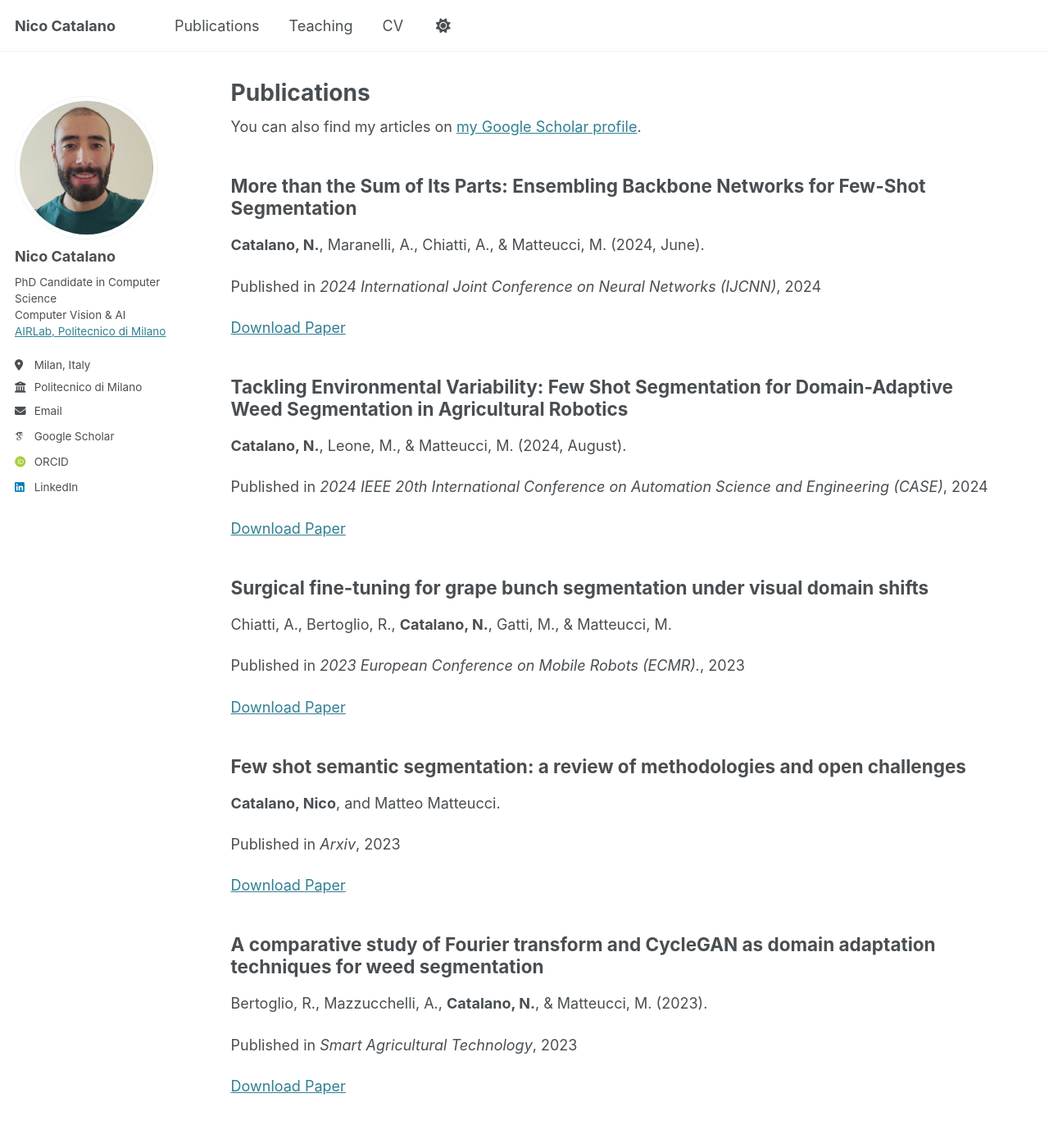
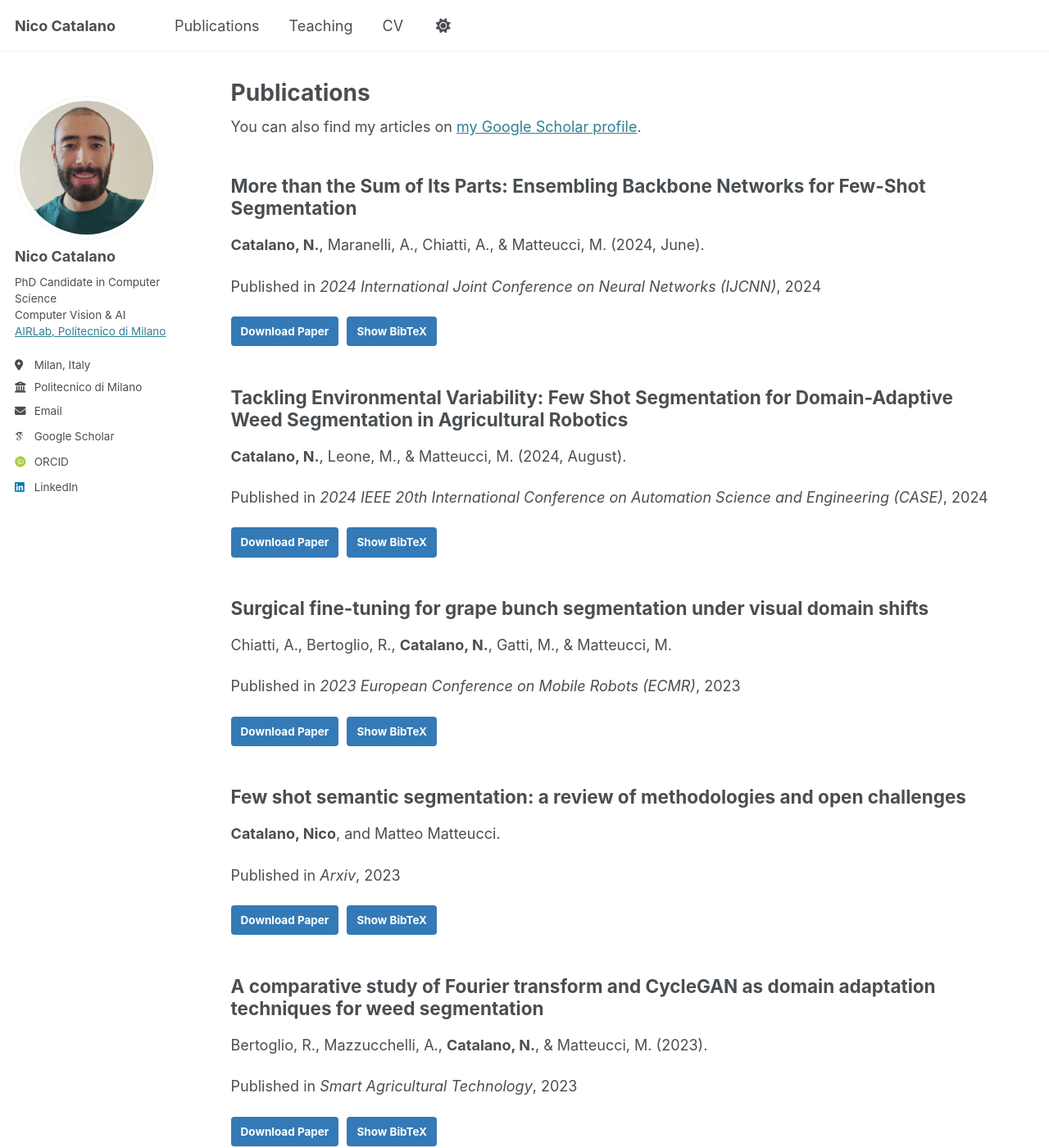
Before and after one commit to NicoCatalano/NicoCatalano.github.io, a Jekyll site: the page built from _pages/publications.html, in a window 1280 px wide and 1400 px high. Shown: the whole window at 82% size. Built offline with Jekyll 4.4.1, drawn with Linux system fonts in a browser that asks for light colours; some web fonts are replaced.

Commit message:
added bibtex on pubblications

```diff
--- a/_pages/publications.html
+++ b/_pages/publications.html
@@ -10,67 +10,157 @@ author_profile: true
     profile</a>.</div>
 {% endif %}
 
+<!-- Styles for buttons -->
+<style>
+  a.btn {
+    display: inline-block;
+    padding: 8px 12px;
+    background-color: #337ab7;
+    color: #fff;
+    text-decoration: none;
+    border-radius: 4px;
+    margin-right: 5px;
+  }
+
+  a.btn:hover {
+    background-color: #286090;
+  }
+</style>
+
+<!-- JavaScript to toggle BibTeX display -->
+<script>
+  function toggleBibtex(link) {
+    var bibtexDiv = link.parentNode.nextElementSibling;
+    if (bibtexDiv.style.display === "none" || bibtexDiv.style.display === "") {
+      bibtexDiv.style.display = "block";
+      link.textContent = "Hide BibTeX";
+    } else {
+      bibtexDiv.style.display = "none";
+      link.textContent = "Show BibTeX";
+    }
+  }
+</script>
 
 <div class="list__item">
-  <article class="archive__item" itemscope="" itemtype="http://schema.org/CreativeWork">
+  <article class="archive__item" itemscope itemtype="http://schema.org/CreativeWork">
     <h2 class="archive__item-title" itemprop="headline">
-      More than the Sum of Its Parts:
-      Ensembling Backbone Networks for Few-Shot Segmentation</h2>
+      More than the Sum of Its Parts: Ensembling Backbone Networks for Few-Shot Segmentation
+    </h2>
     <p><b>Catalano, N.</b>, Maranelli, A., Chiatti, A., &amp; Matteucci, M. (2024, June).</p>
     <p>Published in <i>2024 International Joint Conference on Neural Networks (IJCNN)</i>, 2024</p>
-    <p class="archive__item-excerpt" itemprop="description"></p>
-    <p></p>
-
-    <p><a href="https://arxiv.org/pdf/2402.06581">Download Paper</a></p>
+    <p>
+      <a class="btn" href="https://arxiv.org/pdf/2402.06581">Download Paper</a>
+      <a class="btn" href="#" onclick="toggleBibtex(this); return false;">Show BibTeX</a>
+    </p>
+    <div class="bibtex" style="display: none;">
+      <pre>
+@inproceedings{Catalano2024,
+  author    = {Catalano, N. and Maranelli, A. and Chiatti, A. and Matteucci, M.},
+  title     = {More than the Sum of Its Parts: Ensembling Backbone Networks for Few-Shot Segmentation},
+  booktitle = {2024 International Joint Conference on Neural Networks (IJCNN)},
+  year      = {2024},
+  month     = {June}
+}
+      </pre>
+    </div>
   </article>
 </div>
+
 <div class="list__item">
-  <article class="archive__item" itemscope="" itemtype="http://schema.org/CreativeWork">
-    <h2 class="archive__item-title" itemprop="headline"> Tackling Environmental Variability: Few Shot Segmentation for
-      Domain-Adaptive Weed Segmentation
-      in Agricultural Robotics </h2>
+  <article class="archive__item" itemscope itemtype="http://schema.org/CreativeWork">
+    <h2 class="archive__item-title" itemprop="headline">
+      Tackling Environmental Variability: Few Shot Segmentation for Domain-Adaptive Weed Segmentation in Agricultural
+      Robotics
+    </h2>
     <p><b>Catalano, N.</b>, Leone, M., &amp; Matteucci, M. (2024, August).</p>
     <p>Published in <i>2024 IEEE 20th International Conference on Automation Science and Engineering (CASE)</i>, 2024
     </p>
-    <p class="archive__item-excerpt" itemprop="description"></p>
-    <p></p>
-    <p><a href="https://ieeexplore.ieee.org/abstract/document/10711616">Download Paper</a></p>
+    <p>
+      <a class="btn" href="https://ieeexplore.ieee.org/abstract/document/10711616">Download Paper</a>
+      <a class="btn" href="#" onclick="toggleBibtex(this); return false;">Show BibTeX</a>
+    </p>
+    <div class="bibtex" style="display: none;">
+      <pre>
+@inproceedings{Catalano2024CASE,
+  author    = {Catalano, N. and Leone, M. and Matteucci, M.},
+  title     = {Tackling Environmental Variability: Few Shot Segmentation for Domain-Adaptive Weed Segmentation in Agricultural Robotics},
+  booktitle = {2024 IEEE 20th International Conference on Automation Science and Engineering (CASE)},
+  year      = {2024},
+  month     = {August}
+}
+      </pre>
+    </div>
   </article>
 </div>
+
 <div class="list__item">
-  <article class="archive__item" itemscope="" itemtype="http://schema.org/CreativeWork">
-    <h2 class="archive__item-title" itemprop="headline"> Surgical fine-tuning for grape
-      bunch segmentation under visual domain shifts </h2>
-    <p>Chiatti, A., Bertoglio, R., <b>Catalano, N.</b>, Gatti, M., &amp; Matteucci, M. </p>
-    <p>Published in <i>2023 European Conference on Mobile Robots (ECMR).</i>, 2023</p>
-    <p class="archive__item-excerpt" itemprop="description"></p>
-    <p></p>
-
-    <p><a href="https://arxiv.org/pdf/2307.00837">Download Paper</a></p>
+  <article class="archive__item" itemscope itemtype="http://schema.org/CreativeWork">
+    <h2 class="archive__item-title" itemprop="headline">
+      Surgical fine-tuning for grape bunch segmentation under visual domain shifts
+    </h2>
+    <p>Chiatti, A., Bertoglio, R., <b>Catalano, N.</b>, Gatti, M., &amp; Matteucci, M.</p>
+    <p>Published in <i>2023 European Conference on Mobile Robots (ECMR)</i>, 2023</p>
+    <p>
+      <a class="btn" href="https://arxiv.org/pdf/2307.00837">Download Paper</a>
+      <a class="btn" href="#" onclick="toggleBibtex(this); return false;">Show BibTeX</a>
+    </p>
+    <div class="bibtex" style="display: none;">
+      <pre>
+@inproceedings{Catalano2023ECMR,
+  author    = {Chiatti, A. and Bertoglio, R. and Catalano, N. and Gatti, M. and Matteucci, M.},
+  title     = {Surgical fine-tuning for grape bunch segmentation under visual domain shifts},
+  booktitle = {2023 European Conference on Mobile Robots (ECMR)},
+  year      = {2023}
+}
+      </pre>
+    </div>
   </article>
 </div>
+
 <div class="list__item">
-  <article class="archive__item" itemscope="" itemtype="http://schema.org/CreativeWork">
-    <h2 class="archive__item-title" itemprop="headline"> Few shot semantic segmentation: a review of methodologies and
-      open challenges </h2>
-    <p><b>Catalano, Nico</b>, and Matteo Matteucci. </p>
+  <article class="archive__item" itemscope itemtype="http://schema.org/CreativeWork">
+    <h2 class="archive__item-title" itemprop="headline">
+      Few shot semantic segmentation: a review of methodologies and open challenges
+    </h2>
+    <p><b>Catalano, Nico</b>, and Matteo Matteucci.</p>
     <p>Published in <i>Arxiv</i>, 2023</p>
-    <p class="archive__item-excerpt" itemprop="description"></p>
-    <p></p>
-
-    <p><a href="https://arxiv.org/pdf/2304.05832">Download Paper</a></p>
+    <p>
+      <a class="btn" href="https://arxiv.org/pdf/2304.05832">Download Paper</a>
+      <a class="btn" href="#" onclick="toggleBibtex(this); return false;">Show BibTeX</a>
+    </p>
+    <div class="bibtex" style="display: none;">
+      <pre>
+@misc{Catalano2023Arxiv,
+  author       = {Catalano, Nico and Matteucci, Matteo},
+  title        = {Few shot semantic segmentation: a review of methodologies and open challenges},
+  howpublished = {Arxiv},
+  year         = {2023}
+}
+      </pre>
+    </div>
   </article>
 </div>
+
 <div class="list__item">
-  <article class="archive__item" itemscope="" itemtype="http://schema.org/CreativeWork">
-    <h2 class="archive__item-title" itemprop="headline"> A comparative
-      study of Fourier transform and CycleGAN as domain adaptation techniques for weed segmentation </h2>
+  <article class="archive__item" itemscope itemtype="http://schema.org/CreativeWork">
+    <h2 class="archive__item-title" itemprop="headline">
+      A comparative study of Fourier transform and CycleGAN as domain adaptation techniques for weed segmentation
+    </h2>
     <p>Bertoglio, R., Mazzucchelli, A., <b>Catalano, N.</b>, &amp; Matteucci, M. (2023).</p>
     <p>Published in <i>Smart Agricultural Technology</i>, 2023</p>
-    <p class="archive__item-excerpt" itemprop="description"></p>
-    <p></p>
-
-    <p><a href="https://www.sciencedirect.com/science/article/pii/S2772375523000187">Download
-        Paper</a></p>
+    <p>
+      <a class="btn" href="https://www.sciencedirect.com/science/article/pii/S2772375523000187">Download Paper</a>
+      <a class="btn" href="#" onclick="toggleBibtex(this); return false;">Show BibTeX</a>
+    </p>
+    <div class="bibtex" style="display: none;">
+      <pre>
+@article{Catalano2023SAT,
+  author  = {Bertoglio, R. and Mazzucchelli, A. and Catalano, N. and Matteucci, M.},
+  title   = {A comparative study of Fourier transform and CycleGAN as domain adaptation techniques for weed segmentation},
+  journal = {Smart Agricultural Technology},
+  year    = {2023}
+}
+      </pre>
+    </div>
   </article>
 </div>
```
